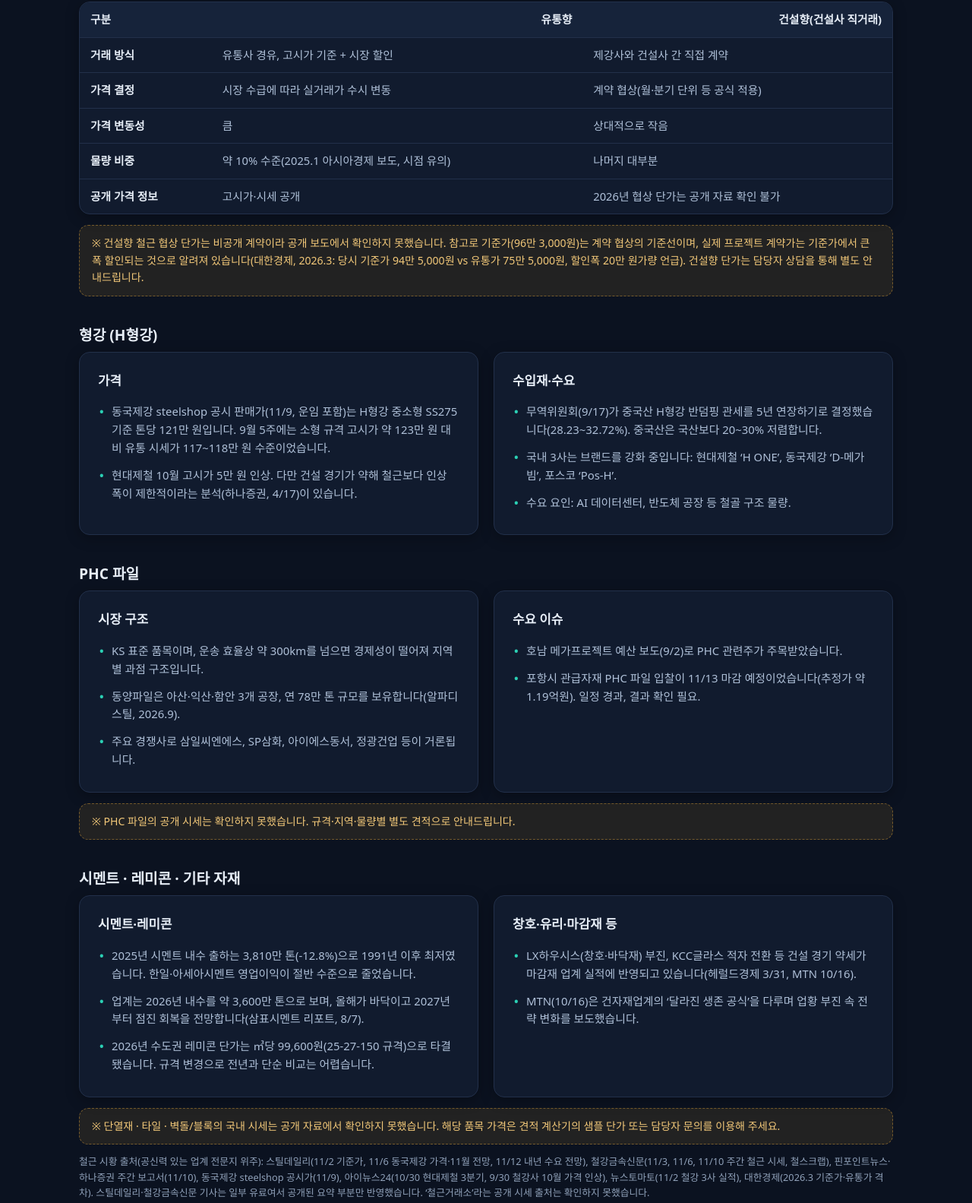
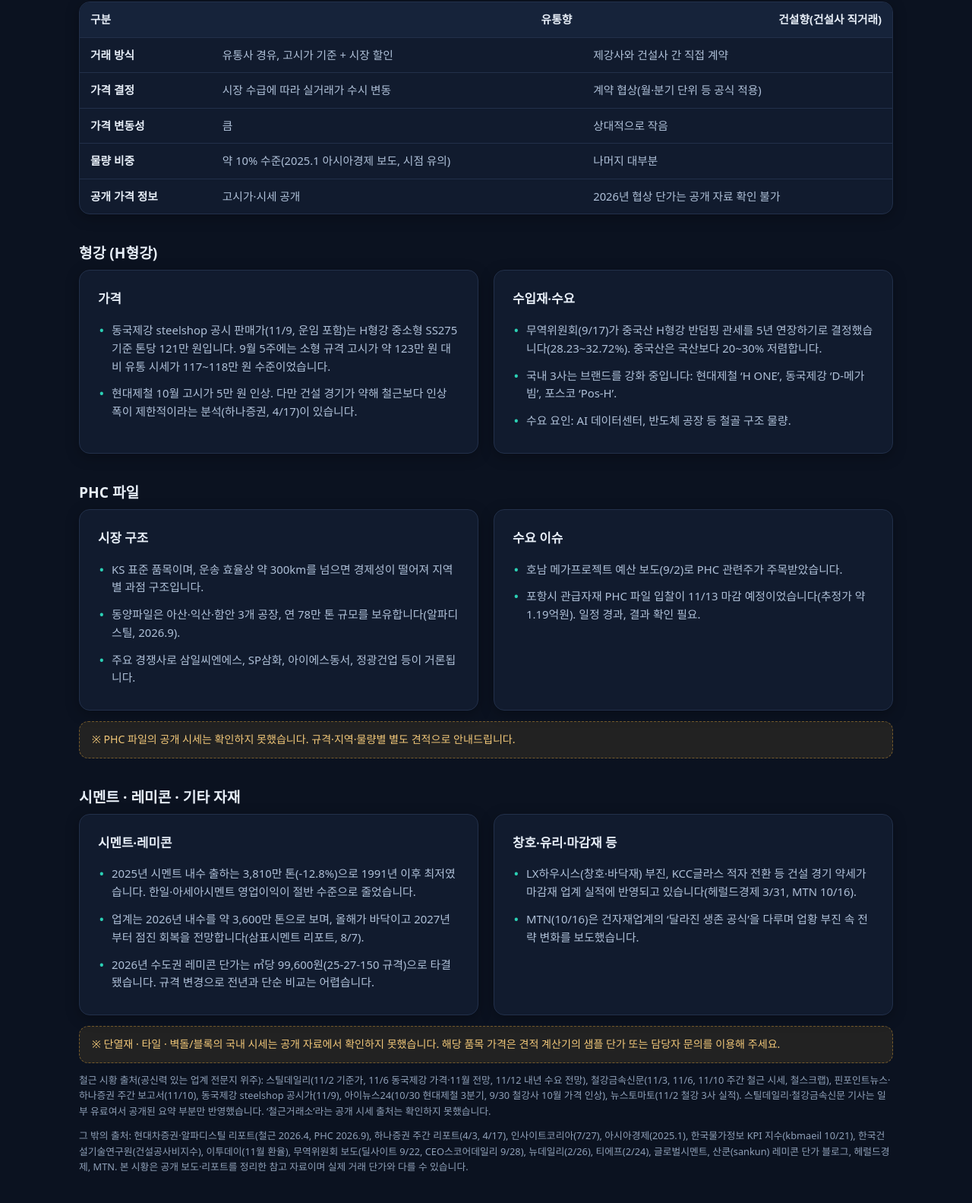
Before and after one commit to pdsmini7602-droid/-, a plain HTML site: page index.html in a window 1280 px wide. Shown: the part 7723-9306 px from the top of the page at 76% size. Drawn offline with Linux system fonts and the light colour scheme.

Commit message:
Add files via upload

```diff
--- a/index.html
+++ b/index.html
@@ -581,7 +581,6 @@
         <tr><td>물량 비중</td><td class="l">약 10% 수준(2025.1 아시아경제 보도, 시점 유의)</td><td class="l">나머지 대부분</td></tr>
         <tr><td>공개 가격 정보</td><td class="l">고시가·시세 공개</td><td class="l">2026년 협상 단가는 공개 자료 확인 불가</td></tr>
       </table></div>
-      <div class="gap">※ 건설향 철근 협상 단가는 비공개 계약이라 공개 보도에서 확인하지 못했습니다. 참고로 기준가(96만 3,000원)는 계약 협상의 기준선이며, 실제 프로젝트 계약가는 기준가에서 큰 폭 할인되는 것으로 알려져 있습니다(대한경제, 2026.3: 당시 기준가 94만 5,000원 vs 유통가 75만 5,000원, 할인폭 20만 원가량 언급). 건설향 단가는 담당자 상담을 통해 별도 안내드립니다.</div>
 
       <h3 class="sub-h">형강 (H형강)</h3>
       <div class="twin">
@@ -623,7 +622,7 @@
         </ul></div>
       </div>
       <div class="gap">※ 단열재 · 타일 · 벽돌/블록의 국내 시세는 공개 자료에서 확인하지 못했습니다. 해당 품목 가격은 견적 계산기의 샘플 단가 또는 담당자 문의를 이용해 주세요.</div>
-      <p class="src">철근 시황 출처(공신력 있는 업계 전문지 위주): 스틸데일리(11/2 기준가, 11/6 동국제강 가격·11월 전망, 11/12 내년 수요 전망), 철강금속신문(11/3, 11/6, 11/10 주간 철근 시세, 철스크랩), 핀포인트뉴스·하나증권 주간 보고서(11/10), 동국제강 steelshop 공시가(11/9), 아이뉴스24(10/30 현대제철 3분기, 9/30 철강사 10월 가격 인상), 뉴스토마토(11/2 철강 3사 실적), 대한경제(2026.3 기준가·유통가 격차). 스틸데일리·철강금속신문 기사는 일부 유료여서 공개된 요약 부분만 반영했습니다. &lsquo;철근거래소&rsquo;라는 공개 시세 출처는 확인하지 못했습니다.</p>
+      <p class="src">철근 시황 출처(공신력 있는 업계 전문지 위주): 스틸데일리(11/2 기준가, 11/6 동국제강 가격·11월 전망, 11/12 내년 수요 전망), 철강금속신문(11/3, 11/6, 11/10 주간 철근 시세, 철스크랩), 핀포인트뉴스·하나증권 주간 보고서(11/10), 동국제강 steelshop 공시가(11/9), 아이뉴스24(10/30 현대제철 3분기, 9/30 철강사 10월 가격 인상), 뉴스토마토(11/2 철강 3사 실적). 스틸데일리·철강금속신문 기사는 일부 유료여서 공개된 요약 부분만 반영했습니다. &lsquo;철근거래소&rsquo;라는 공개 시세 출처는 확인하지 못했습니다.</p>
       <p class="src">그 밖의 출처: 현대차증권·알파디스틸 리포트(철근 2026.4, PHC 2026.9), 하나증권 주간 리포트(4/3, 4/17), 인사이트코리아(7/27), 아시아경제(2025.1), 한국물가정보 KPI 지수(kbmaeil 10/21), 한국건설기술연구원(건설공사비지수), 이투데이(11월 환율), 무역위원회 보도(딜사이트 9/22, CEO스코어데일리 9/28), 뉴데일리(2/26), 티에프(2/24), 글로벌시멘트, 산쿤(sankun) 레미콘 단가 블로그, 헤럴드경제, MTN. 본 시황은 공개 보도·리포트를 정리한 참고 자료이며 실제 거래 단가와 다를 수 있습니다.</p>
     </div>
   </section>
@@ -717,8 +716,7 @@
 </main>
 
 <footer>
-  <b>유진기업 하우징플랫폼</b><br>
-  문의: contact@example.com · 02-0000-0000 · 평일 09:00–18:00
+  <b>유진기업 하우징플랫폼</b>
 </footer>
 
 <button type="button" class="to-top" id="toTop" aria-label="맨 위로">&uarr;</button>
@@ -920,7 +918,7 @@ document.getElementById("files").innerHTML = FILES.map(f => `
   </div>`).join("");
 
 /* ===== 견적서 메일 발송 ===== */
-const SALES_EMAIL = "contact@example.com";   // 기본 받는 사람 (필요 시 수정)
+const SALES_EMAIL = "";   // 기본 받는 사람 (필요 시 입력)
 const $ = id => document.getElementById(id);
 function buildMail(){
   const q = window.QUOTE, v = id => $(id).value.trim();
```
Also changed, not shown: 3 other files.
